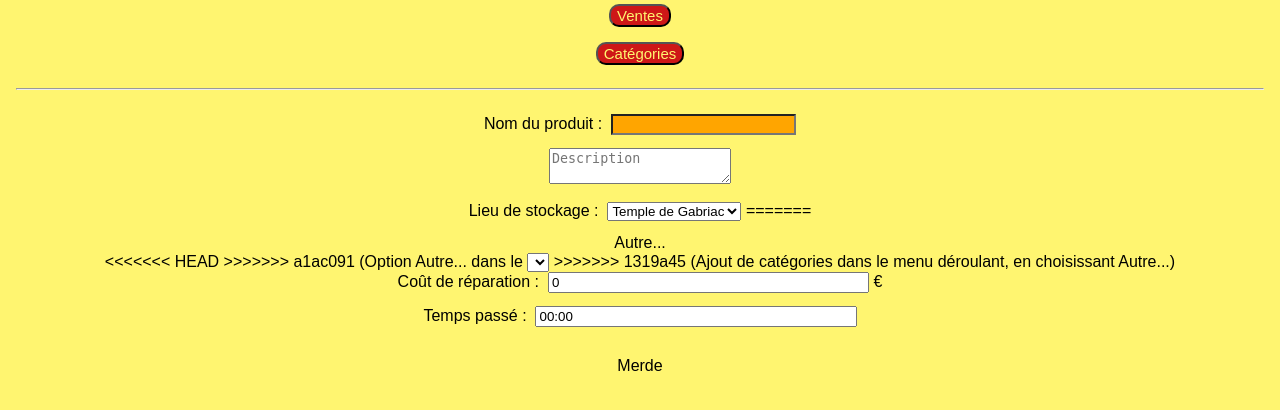
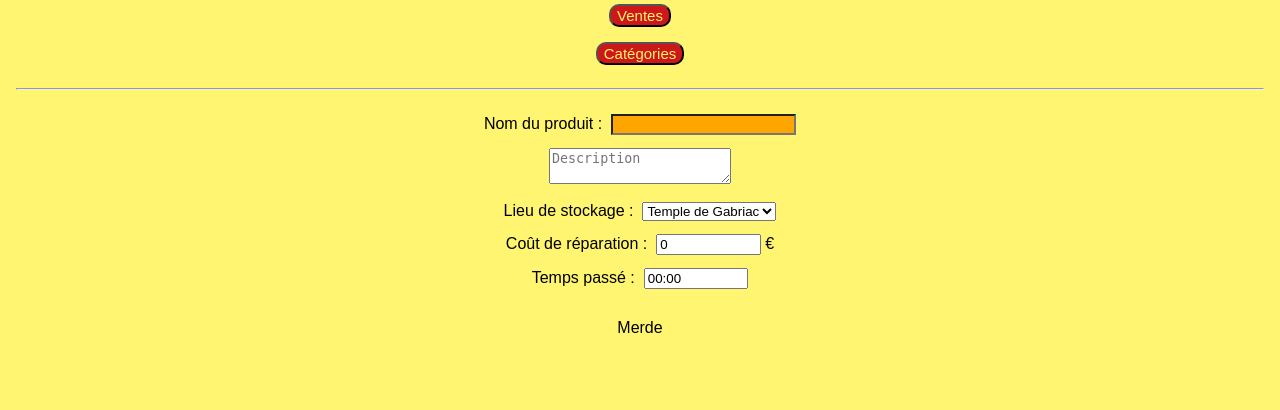
Before and after one commit to martinched/stageDwwm, a PHP site: template views/addFormProduit.view.php in a window 1280 px wide. Shown: the part 130-540 px from the top of the page. Run offline with PHP 8.4, Linux system fonts and the light colour scheme; the template is opened without the code that fills it, so the values that code supplies are empty.

Commit message:
correction fusion

```diff
--- a/views/addFormProduit.view.php
+++ b/views/addFormProduit.view.php
@@ -15,17 +15,8 @@
 	<option value="2">La Boissonnade</option>
 	<option value="3">St Roman</option>
 	<option value="4">St Croix</option>
-<<<<<<< HEAD
-	<option value="">autre?</option>
+	<option value="">Autre...</option>
     </select> <input type="text" name="lieu_txt" style="display: none;" />
-=======
-	<option value="">Autre...</option>
-<<<<<<< HEAD
-    </select> <input type="text" name="txt" style="display: none;" />
->>>>>>> a1ac091 (Option Autre... dans le <select>)
-=======
-    </select> <input type="text" name="txt_lieu" style="display: none;" />
->>>>>>> 1319a45 (Ajout de catégories dans le menu déroulant, en choisissant Autre...)
 </div>
 <div>
     <label class="label" for="cout_reparation">Coût de réparation&nbsp;:&nbsp;</label>
```
